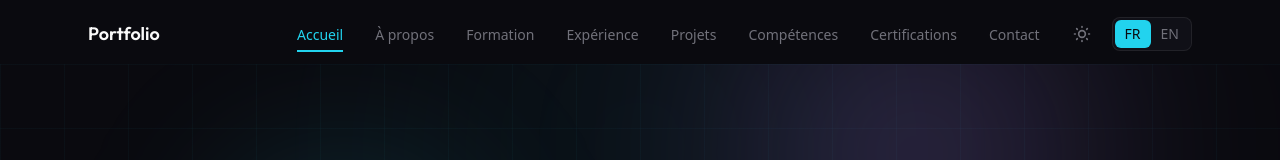
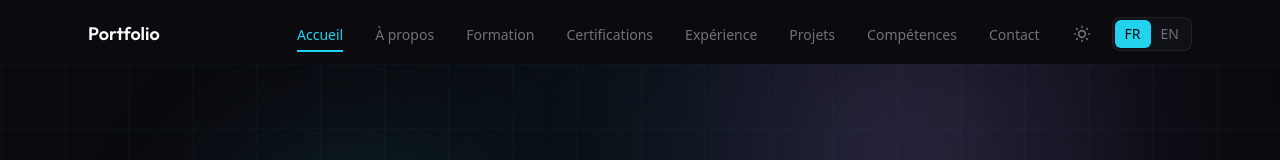
Before and after one commit to Alexandre-Pascal/portfolio, a Next.js app: page / in a window 1280 px wide. Shown: the top 160 px of the page. Built offline with nearby package versions, Linux system fonts and the light colour scheme.

Commit message:
fix(nav): ordre du menu — certifications entre formation et expérience.

```diff
--- a/components/layout/Header.tsx
+++ b/components/layout/Header.tsx
@@ -14,10 +14,10 @@ const navIds: SectionId[] = [
   "hero",
   "about",
   "education",
+  "certifications",
   "experience",
   "projects",
   "skills",
-  "certifications",
   "contact",
 ];
 
```
